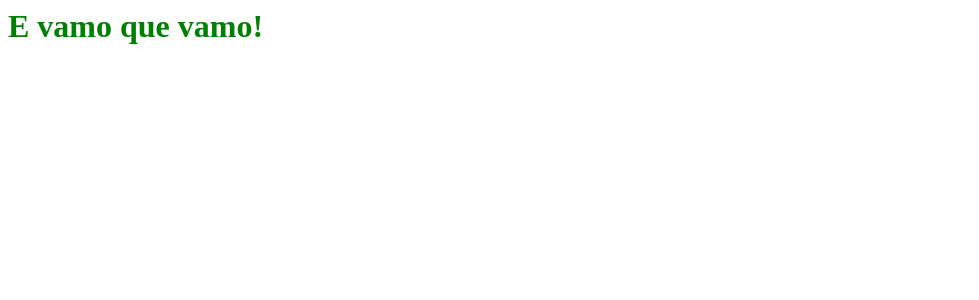
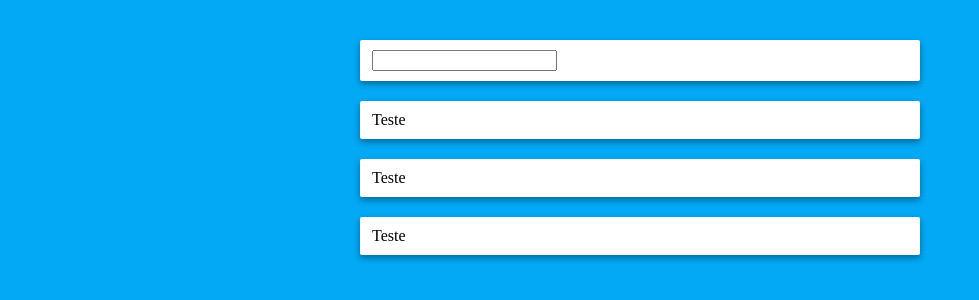
Before and after one commit to renatoschlogel/udemy-react-profissional, a React app: page / in a window 1280 px wide. Shown: the whole page, without its empty margins (0-979 px from the left). Built offline with nearby package versions, Linux system fonts and the light colour scheme.

Commit message:
Criando os primeiros componentes

```diff
--- a/index.js
+++ b/index.js
@@ -3,7 +3,31 @@ import ReactDOM from "react-dom";
 
 import "./index.scss";
 
+const App = () => (
+    <div className="container">
+        <NewNote/>
+        <NoteList/>
+    </div>
+);
+
+const NewNote = () => {
+    return (
+        <div className="new-note">
+            <input type="text" className="new-note__input"/>
+        </div>
+    );
+}
+
+const NoteList = () => (
+    <div className="node-list">
+        <div className="note">Teste</div>
+        <div className="note">Teste</div>
+        <div className="note">Teste</div>
+    </div>
+
+)
+
 ReactDOM.render(
-    <h1>E vamo que vamo!</h1>,
+    <App/>,
     document.getElementById("root")
 );
--- a/index.scss
+++ b/index.scss
@@ -1,3 +1,34 @@
-h1 {
-    color: green;
+@import "mixin";
+
+body {
+   background-color: #03a9f4;;
+   margin: 0;
+   padding: 0;
+
 }
+
+.container {
+    margin: 0 auto;
+    padding: 20px;
+    max-width: 600px;
+}
+
+.new-note {
+    margin: 20px;
+    background-color: #fff;;
+    padding: 10px 12px;
+    border-radius: 2px;
+    @include box-shadow(2);
+}
+
+.note-list {
+    margin: 40px 0;
+}
+
+.note {
+    margin: 20px;
+    background-color: #fff;;
+    padding: 10px 12px;
+    border-radius: 2px;
+    @include box-shadow(2);
+}
--- /dev/null
+++ b/mixin.scss
@@ -0,0 +1,13 @@
+@mixin box-shadow ($level) {
+    @if $level == 1 {
+        box-shadow: 0 1px 3px rgba(0,0,0,0.12), 0 1px 2px rgba(0,0,0,0.24);
+    } @else if $level == 2 {
+        box-shadow: 0 3px 6px rgba(0,0,0,0.16), 0 3px 6px rgba(0,0,0,0.23);
+    } @else if $level == 3 {
+        box-shadow: 0 10px 20px rgba(0,0,0,0.19), 0 6px 6px rgba(0,0,0,0.23);
+    } @else if $level == 4 {
+        box-shadow: 0 14px 28px rgba(0,0,0,0.25), 0 10px 10px rgba(0,0,0,0.22);
+    } @else if $level == 5 {
+        box-shadow: 0 19px 38px rgba(0,0,0,0.30), 0 15px 12px rgba(0,0,0,0.22);
+    }
+}
```
